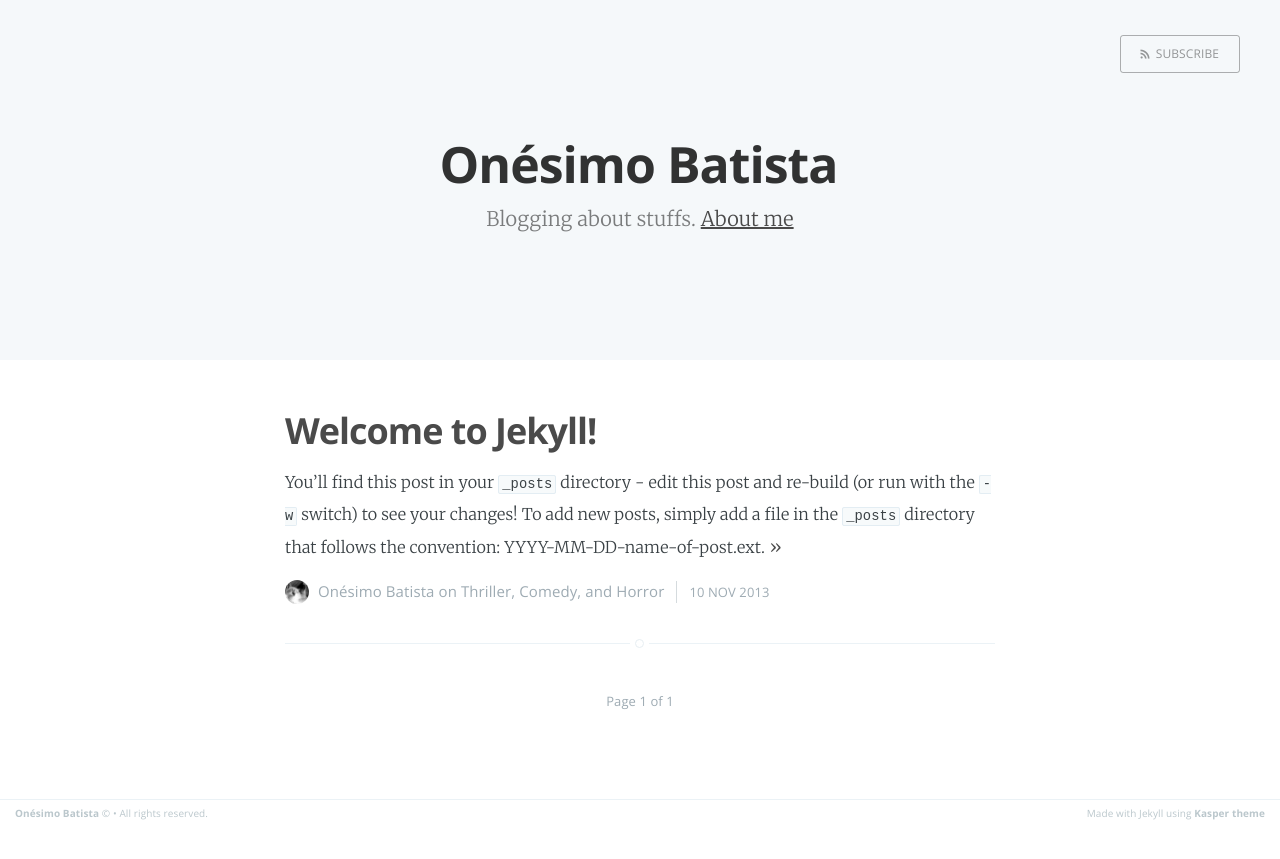
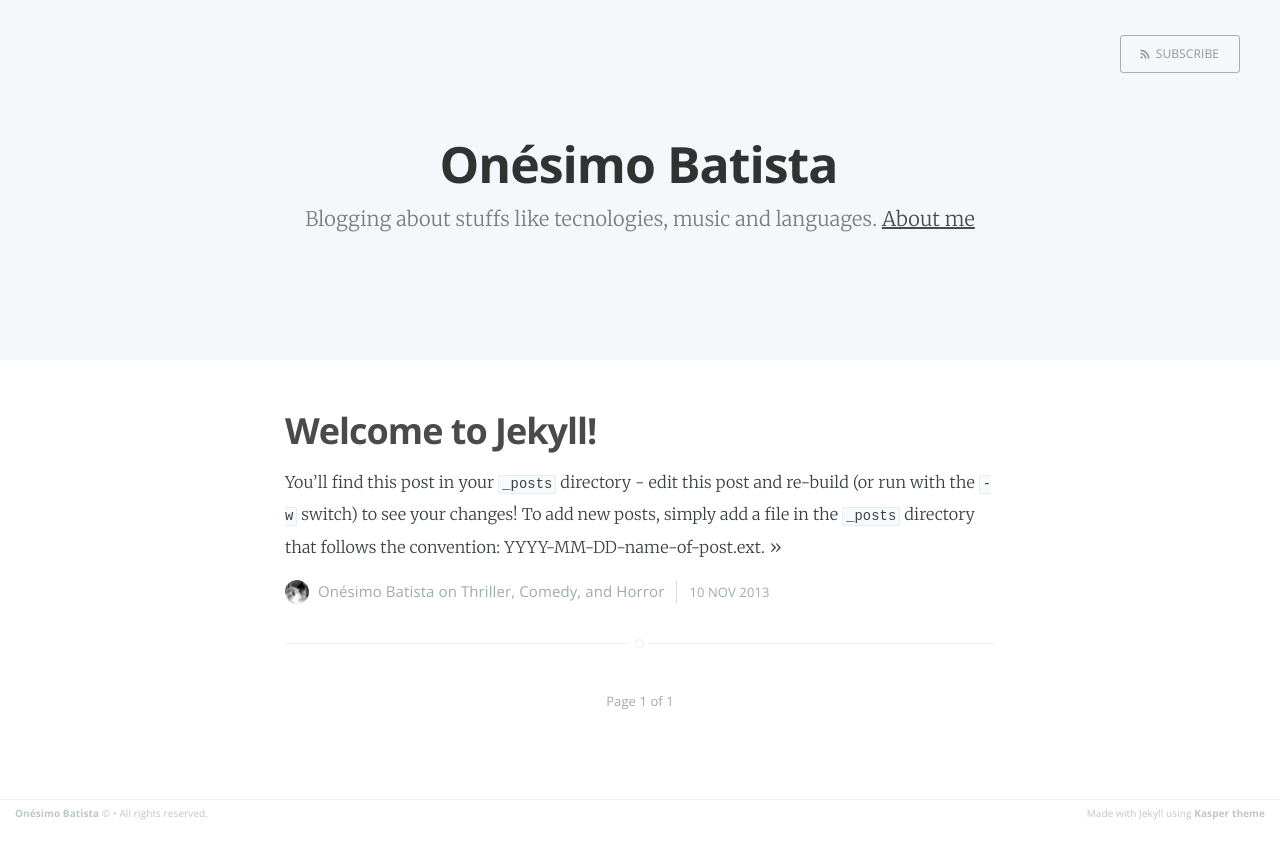
Before and after one commit to onesimo/blog, a Jekyll site: the page built from index.html, in a window 1280 px wide. Shown: the top 859 px of the page. Built offline with Jekyll 4.4.1, drawn with Linux system fonts in a browser that asks for light colours; the list of posts is cut into pages by our own code.

Commit message:
update config

```diff
--- a/_config.yml
+++ b/_config.yml
@@ -1,16 +1,16 @@
 name: Onésimo Batista
-description: Blogging about stuffs
-meta_description: "Onésimo Batista, Tech, Music and Languages"
+description: Blogging about stuffs like tecnologies, music and languages
+meta_description: "Onésimo Batista, Tech, Music, Languages"
 
 markdown: kramdown
-highlighter: rouge
+highlighter: pygments
 logo: false
 paginate: 15
 baseurl: /
-domain_name: 'https://onesimo.github.io/blog/'
+domain_name: 'https://onesimo.github.io'
 google_analytics: 'UA-XXXXXXXX-X'
 gems: [jekyll-paginate]
 
 # Details for the RSS feed generator
-url:            'https://onesimo.github.io/blog/'
+url:            'https://onesimo.github.io'
 author:         'Onésimo Batista'
```
